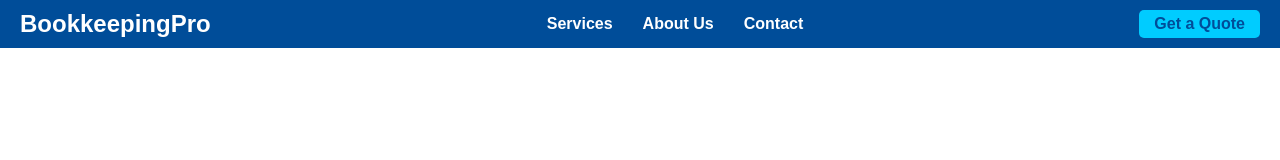
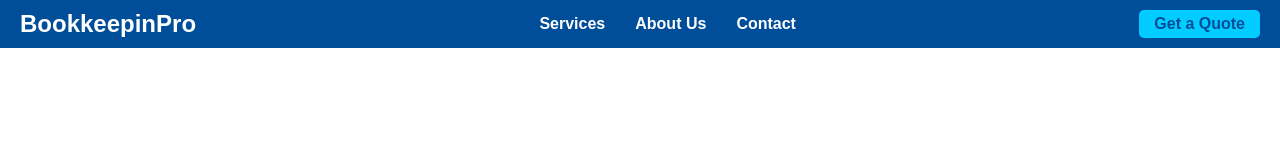
Before and after one commit to mrenoluis/mbkkg, a plain HTML site: page index.html in a window 1280 px wide. Drawn offline with Linux system fonts and the light colour scheme.

Commit message:
Update index.html

```diff
--- a/index.html
+++ b/index.html
@@ -55,7 +55,7 @@
 </head>
 <body>
   <header>
-    <div class="logo">BookkeepingPro</div>
+    <div class="logo">BookkeepinPro</div>
     <nav>
       <ul>
         <li><a href="#services">Services</a></li>
```
